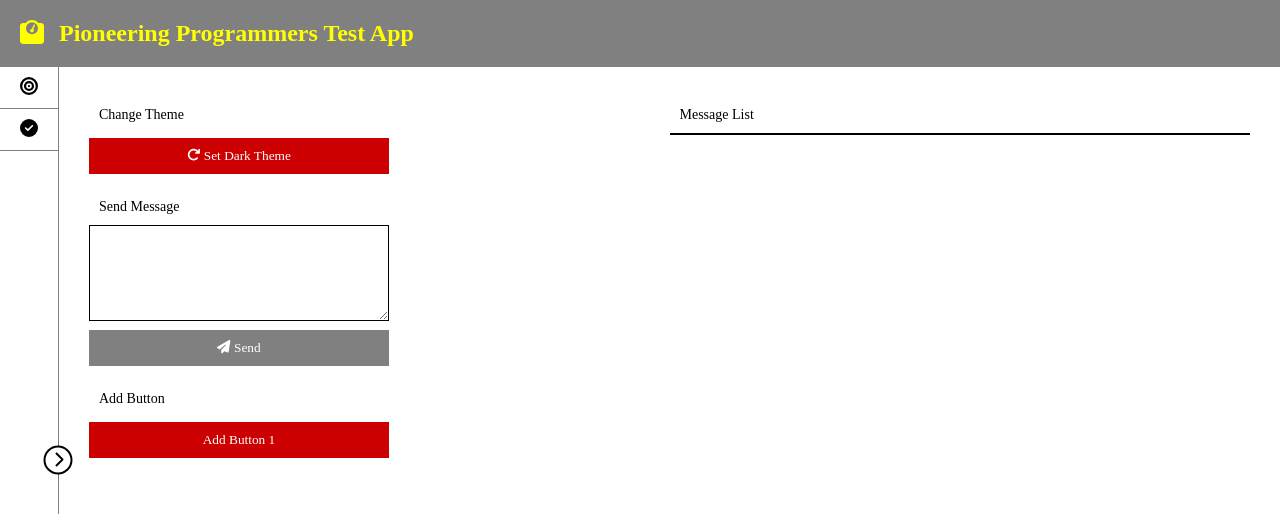
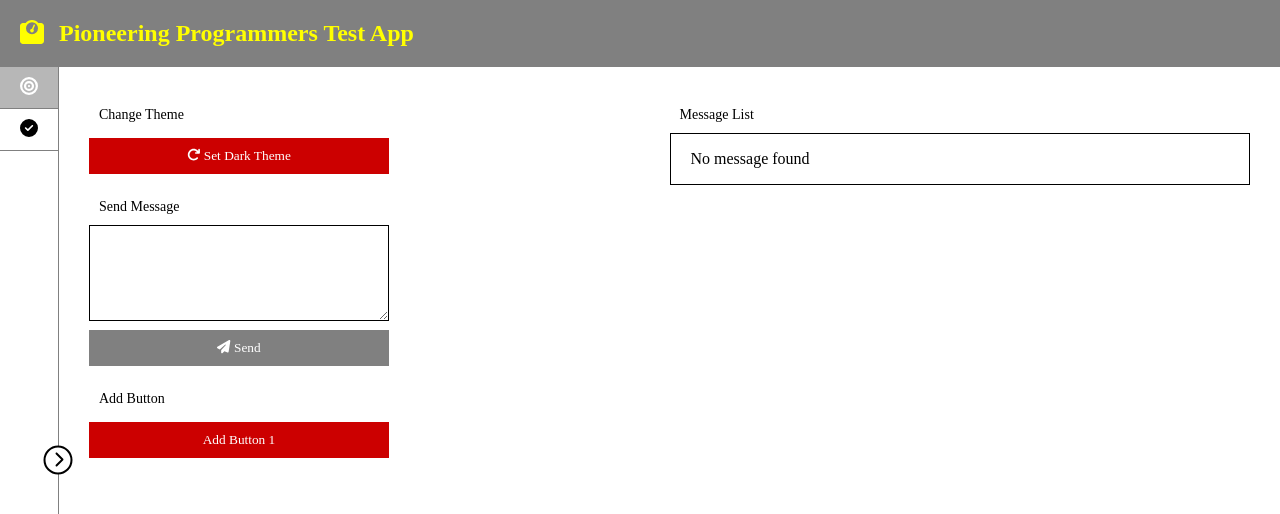
Before and after one commit to geekman75/deckbox-builder, a React (Create React App) app: page / in a window 1280 px wide. Shown: the top 514 px of the page. Built offline with nearby package versions, Linux system fonts and the light colour scheme.

Commit message:
fix page1

```diff
--- a/src/assets/css/common.css
+++ b/src/assets/css/common.css
@@ -41,3 +41,10 @@ button.btn:disabled {
 .w-300 {
     width: 300px;
 }
+
+.section-title {
+    font-size: 14px;
+    margin-top: 20px;
+    margin-bottom: 10px;
+    padding-left: 10px;
+}
--- a/src/assets/css/layout.css
+++ b/src/assets/css/layout.css
@@ -40,6 +40,13 @@
 .main-container .sidebar .sidebar-item a {
     display: block;
     padding: 10px 20px;
+    transition: color .3s;
+    color: initial;
+}
+
+.main-container .sidebar .sidebar-item a.active {
+    background-color: #b7b7b7;
+    color: white;
 }
 
 .main-container .sidebar .sidebar-item span {
@@ -47,13 +54,12 @@
     overflow: hidden;
     width: 120px;
     justify-content: center;
-    transition: all .3s;
-    color: initial;
+    transition: width .3s;
+    color: inherit;
 }
 
 .main-container .sidebar.collapsed .sidebar-item span {
     width: 0px;
-    color: white;
 }
 
 .main-container .sidebar .collapse-action {
--- a/src/assets/css/page1.css
+++ b/src/assets/css/page1.css
@@ -10,13 +10,6 @@
     width: 50%;
 }
 
-.section-page1 .section-title {
-    font-size: 14px;
-    margin-top: 20px;
-    margin-bottom: 10px;
-    padding-left: 10px;
-}
-
 .section-page1 .message-list {
     border: 1px solid;
     padding: 0px 20px;
--- a/src/components/layout/sidebar/index.tsx
+++ b/src/components/layout/sidebar/index.tsx
@@ -1,6 +1,6 @@
 // ** React Import
 import { FC, MouseEventHandler } from 'react'
-import { Link } from 'react-router-dom'
+import { NavLink } from 'react-router-dom'
 
 // ** FontAwesome Import
 import { FontAwesomeIcon } from "@fortawesome/react-fontawesome";
@@ -19,10 +19,10 @@ const Sidebar: FC = () => {
   return (
     <div className={`sidebar ${collapsed && 'collapsed'}`}>
       <div className='sidebar-item'>
-        <Link to="/" title='Page1'><FontAwesomeIcon icon={faBullseye} /><span>Page1</span></Link>
+        <NavLink to="/" title='Page1'><FontAwesomeIcon icon={faBullseye} /><span>Page1</span></NavLink>
       </div>
       <div className='sidebar-item'>
-        <Link to="/page2" title='Page2'><FontAwesomeIcon icon={faCheckCircle} /><span>Page2</span></Link>
+        <NavLink to="/page2" title='Page2'><FontAwesomeIcon icon={faCheckCircle} /><span>Page2</span></NavLink>
       </div>
       <div className='collapse-action' onClick={handleChangeCollapse}>
         <FontAwesomeIcon icon={faChevronLeft} />
--- a/src/pages/page1/index.tsx
+++ b/src/pages/page1/index.tsx
@@ -54,6 +54,9 @@ const Page1: FC = () => {
           {evenList.map((item: string) => (
             <p>{item}</p>
           ))}
+          {evenList.length === 0 && (
+            <p>No message found</p>
+          )}
         </div>
       </div>
     </div>
```
